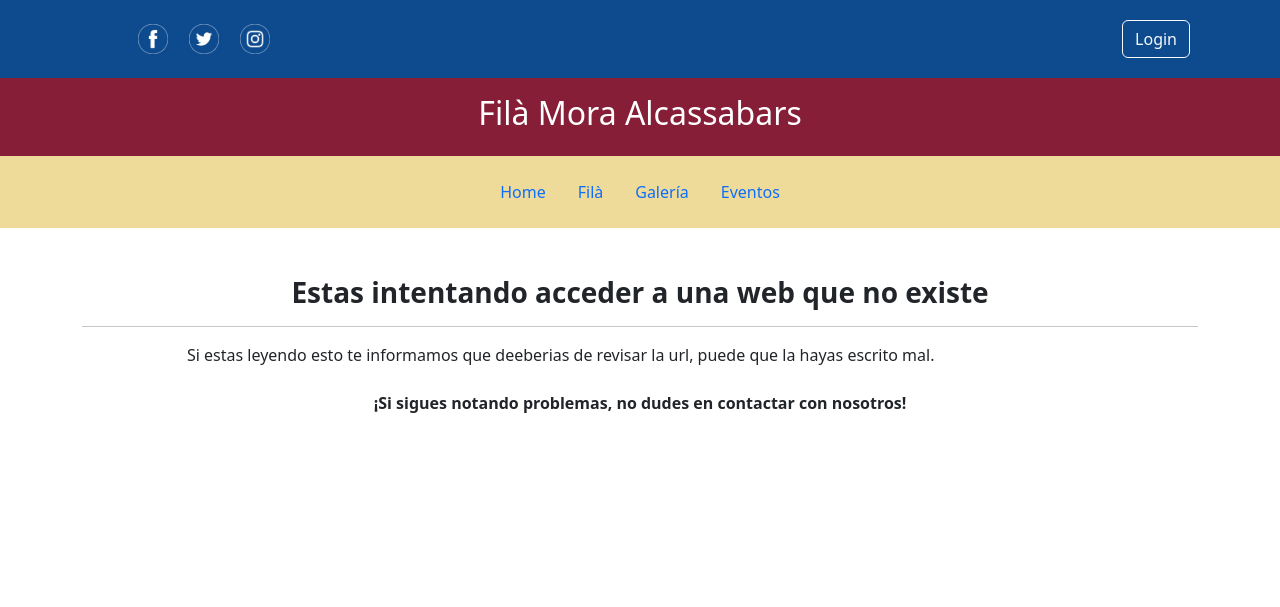
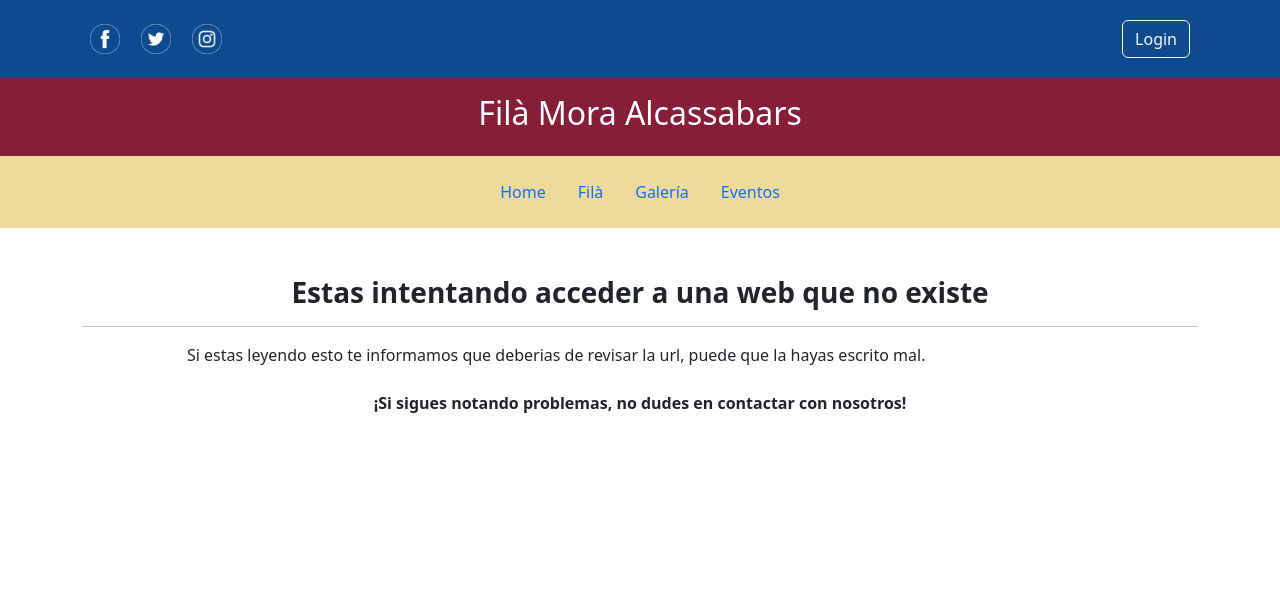
Before and after one commit to pablomrtnz/proyectoDAW, a PHP site: page /errors/error404.php in a window 1280 px wide. Shown: the top 607 px of the page. Run offline with PHP 8.4, Linux system fonts and the light colour scheme; a user stored in the database is signed in; data comes from the database, SQL or seed files in the repository.

Commit message:
Tercer commit

```diff
--- a/errors/error404.php
+++ b/errors/error404.php
@@ -14,7 +14,7 @@
 <div class="container">
     <div class="row justify-content-center">
         <div class="col-10">
-            <p class="mb-4">Si estas leyendo esto te informamos que deeberias de revisar la url, puede que la hayas escrito mal.</p>
+            <p class="mb-4">Si estas leyendo esto te informamos que deberias de revisar la url, puede que la hayas escrito mal.</p>
             <p class="text-center"><strong>¡Si sigues notando problemas, no dudes en contactar con nosotros!</strong></p>
         </div>
     </div>
--- a/header.php
+++ b/header.php
@@ -1,9 +1,6 @@
 <header class="p-3 text-white" style="background-color: #0d4a8e;">
     <div class="container">
       <div class="d-flex flex-wrap align-items-center justify-content-center justify-content-lg-start">
-        <a href="/" class="d-flex align-items-center mb-2 mb-lg-0 text-white text-decoration-none">
-          <svg class="bi me-2" width="40" height="32" role="img" aria-label="Bootstrap"><use xlink:href="#bootstrap"/></svg>
-        </a>
         <ul class="nav col-12 col-lg-auto me-lg-auto mb-2 justify-content-center mb-md-0">
           <li>
             <a href="https://www.facebook.com/filamora.alcassabarsdalaquas" class="nav-link px-2 text-white">
--- a/members/users/crear_usuario.php
+++ b/members/users/crear_usuario.php
@@ -25,9 +25,7 @@
     }
 
     $sql = "INSERT INTO users (user_name, user_username, user_password, user_admin) VALUES (?, ?, ?, ?)";
-
     $stmt = $conn->prepare($sql);
-
     $stmt->bind_param("sssi", $user_name, $user_username, $user_password, $user_admin);
 
     if ($stmt->execute()) {
--- a/style/style2.css
+++ b/style/style2.css
@@ -28,7 +28,6 @@
     margin-right: 20px;
 }
 
-
 .idiomas {
     display: flex;
     align-items: center;
@@ -54,7 +53,6 @@
     align-items: center;
     margin-left: 30px;
 }
-
 
 nav ul li button {
     background: transparent;
@@ -179,7 +177,6 @@
     color: #666;
 }
 
-
 main {
     width: 100%;
     height: 74vh;
```
Also changed, not shown: img/alcassabars.jpg (deleted).
